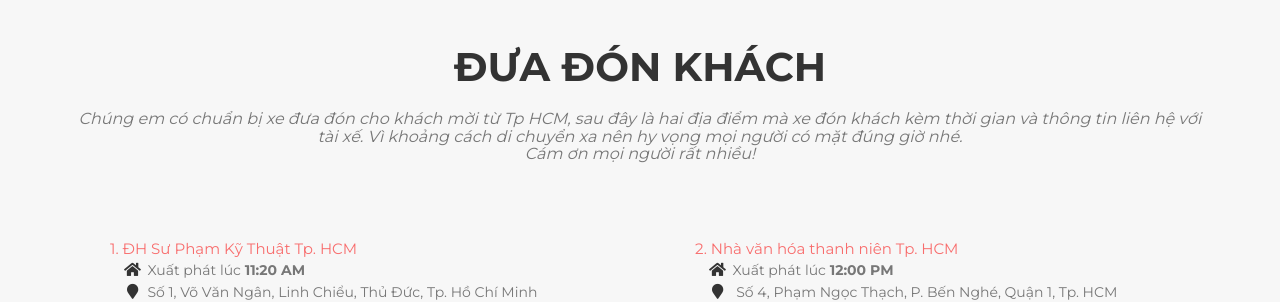
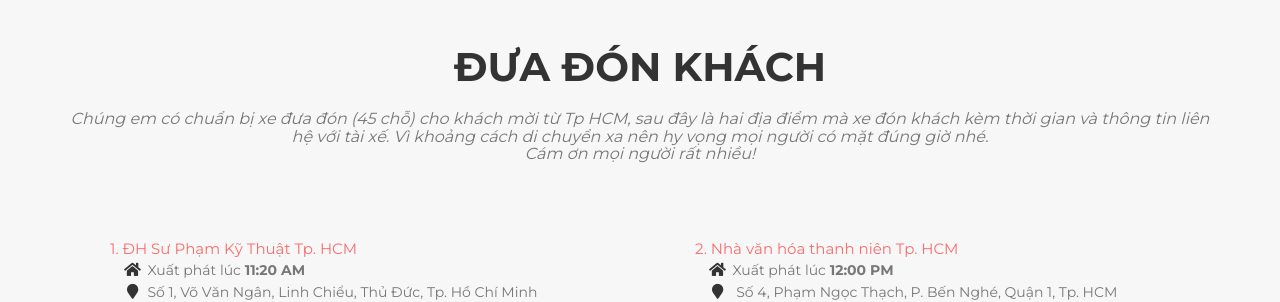
Before and after one commit to phatque/phatque, a Jekyll site: the page built from index.html, in a window 1280 px wide and 900 px high, scrolled down 1801 px. Shown: the part 151-453 px from the top of the window. Built offline with Jekyll 4.4.1, drawn with Linux system fonts in a browser that asks for light colours; some web fonts are replaced.

Commit message:
Update stay.html

```diff
--- a/_includes/en_data/stay.html
+++ b/_includes/en_data/stay.html
@@ -4,7 +4,7 @@
         <div class="row">
             <div class="col-lg-12 text-center">
                 <h2 class="section-heading">Đưa đón khách</h2>
-                <h3 class="section-subheading text-muted">Chúng em có chuẩn bị xe đưa đón cho khách mời từ Tp HCM, sau đây là hai địa điểm mà xe đón khách kèm thời gian và thông tin liên hệ với tài xế. Vì khoảng cách di chuyển xa nên hy vọng mọi người có mặt đúng giờ nhé. <br>Cám ơn mọi người rất nhiều!</h3>
+                <h3 class="section-subheading text-muted">Chúng em có chuẩn bị xe đưa đón (45 chỗ) cho khách mời từ Tp HCM, sau đây là hai địa điểm mà xe đón khách kèm thời gian và thông tin liên hệ với tài xế. Vì khoảng cách di chuyển xa nên hy vọng mọi người có mặt đúng giờ nhé. <br>Cám ơn mọi người rất nhiều!</h3>
             </div>
         </div>
         <div class="row">
```
